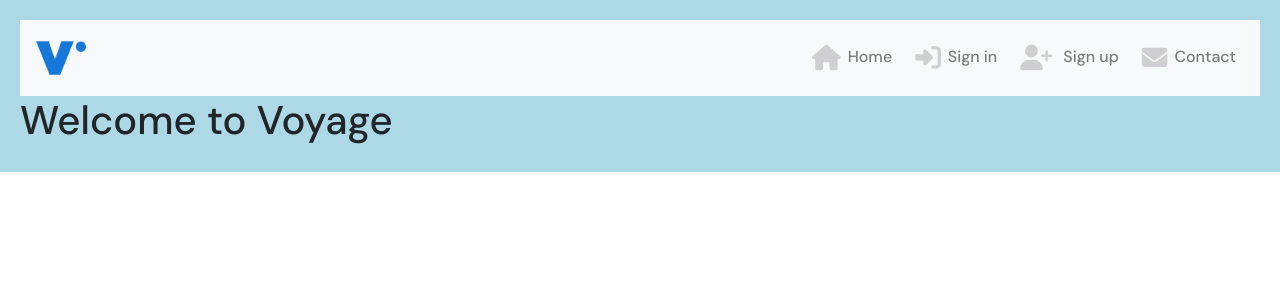
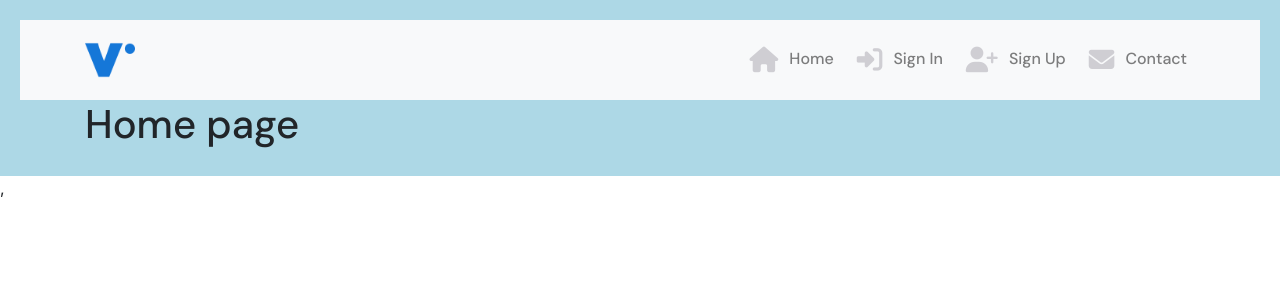
Before and after one commit to Ozi-cheri/voyage-app, a React (Create React App) app: page / in a window 1280 px wide. Shown: the top 300 px of the page. Built offline with nearby package versions, Linux system fonts and the light colour scheme.

Commit message:
Implement structured routes for Home, Sign In, Sign Up, and Contact

```diff
--- a/src/App.js
+++ b/src/App.js
@@ -2,13 +2,25 @@ import React from "react";
 import NavigationBar from "./components/Navbar";
 import "bootstrap/dist/css/bootstrap.min.css";
 import styles from "./App.module.css"; // Import CSS Module
+import Container from "react-bootstrap/Container";
+import { BrowserRouter as Router, Route, Switch } from "react-router-dom";
 
 function App() {
   return (
-    <div className={styles.container}> {/* Apply CSS Module */}
-      <NavigationBar />
-      <h1>Welcome to Voyage</h1>
-    </div>
+    <Router>  {/* Now Router is actually used */}
+      <div className={styles.container}> {/* Apply CSS Module */}
+        <NavigationBar />
+        <Container className={styles.Main}>
+          <Switch>
+            <Route exact path="/" render={() => <h1>Home page</h1>} />
+            <Route exact path="/signin" render={() => <h1>Sign in</h1>} />
+            <Route exact path="/signup" render={() => <h1>Sign up</h1>} />
+            <Route exact path="/contact" render={() => <h1>Contact</h1>} />
+            <Route render={() => <p>Page not found!</p>} />
+          </Switch>
+        </Container>
+      </div>
+    </Router>
   );
 }
 
--- a/src/App.module.css
+++ b/src/App.module.css
@@ -35,3 +35,7 @@
     transition: color ease-in-out 0.3s;
     color: #2142b2;
   }
+
+  .active {
+    color: blue; /* Or any color you prefer for the active link */
+  }
--- a/src/components/Navbar.js
+++ b/src/components/Navbar.js
@@ -1,11 +1,16 @@
 import React from "react";
-import { Navbar, Nav } from "react-bootstrap";
+import { Navbar, Container, Nav } from "react-bootstrap";
 import logo from "../assets/logo.png"; // Adjust the path as needed
+import styles from "../styles/NavBar.module.css";
+import { NavLink } from "react-router-dom";
 
 function Navigation() {
     return (
-        <Navbar bg="light" expand="lg">
+        <Navbar  className={styles.navbar}bg="light" expand="lg">
+            <Container>
+
             <Navbar.Brand>
+
                 <img
                     src={logo}
                     alt="Voyage Logo"
@@ -18,12 +23,28 @@ function Navigation() {
             <Navbar.Toggle aria-controls="basic-navbar-nav" />
             <Navbar.Collapse id="basic-navbar-nav">
                 <Nav className="ml-auto">
-                    <Nav.Link><i className="fa-solid fa-house"></i>Home</Nav.Link>
-                    <Nav.Link><i className="fa-solid fa-sign-in-alt"></i>Sign in</Nav.Link>
-                    <Nav.Link><i className="fa-solid fa-user-plus"></i> Sign up</Nav.Link>
-                    <Nav.Link><i className="fa-solid fa-envelope"></i>Contact</Nav.Link>
+                     {/* Home Link */}
+                     <Nav.Link as={NavLink} to="/" exact activeClassName={styles.active}>
+                        <i className="fa-solid fa-house"></i> Home
+                    </Nav.Link>
+
+                    {/* Sign In Link */}
+                    <Nav.Link as={NavLink} to="/signin" activeClassName={styles.active}>
+                        <i className="fa-solid fa-sign-in-alt"></i> Sign In
+                    </Nav.Link>
+
+                    {/* Sign Up Link */}
+                    <Nav.Link as={NavLink} to="/signup" activeClassName={styles.active}>
+                        <i className="fa-solid fa-user-plus"></i> Sign Up
+                    </Nav.Link>
+
+                    {/* Contact Link */}
+                    <Nav.Link as={NavLink} to="/contact" activeClassName={styles.active}>
+                        <i className="fa-solid fa-envelope"></i> Contact
+                    </Nav.Link>
                 </Nav>
             </Navbar.Collapse>
+            </Container>
         </Navbar>
     );
 };
--- a/src/index.js
+++ b/src/index.js
@@ -5,10 +5,14 @@ import ReactDOM from 'react-dom';
 import './index.css';
 import App from './App';
 import reportWebVitals from './reportWebVitals';
+import { BrowserRouter as Router } from "react-router-dom";
+
 
 ReactDOM.render(
   <React.StrictMode>
+    <Router>
     <App />
+  </Router>,
   </React.StrictMode>,
   document.getElementById('root')
 );
--- /dev/null
+++ b/src/styles/NavBar.module.css
@@ -0,0 +1,16 @@
+/* src/components/NavBar.module.css */
+
+.navbar {
+    background-color: #f8f9fa; /* Light gray background */
+    padding: 10px 20px;
+  }
+
+  /* Add this to your NavBar.module.css or App.module.css */
+.nav-link {
+
+  padding: 10px 15px;
+}
+
+.active {
+  color: blue; /* Or any color you prefer for the active link */
+}
```
